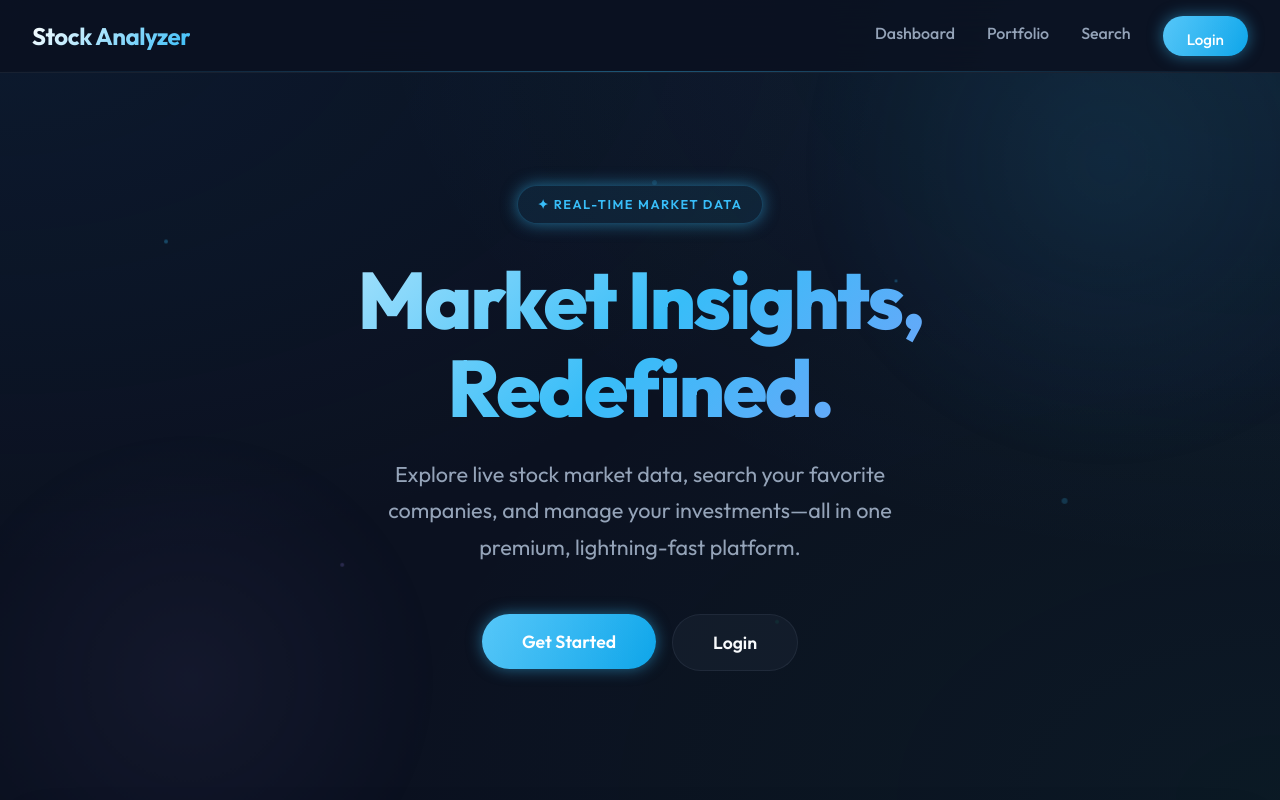
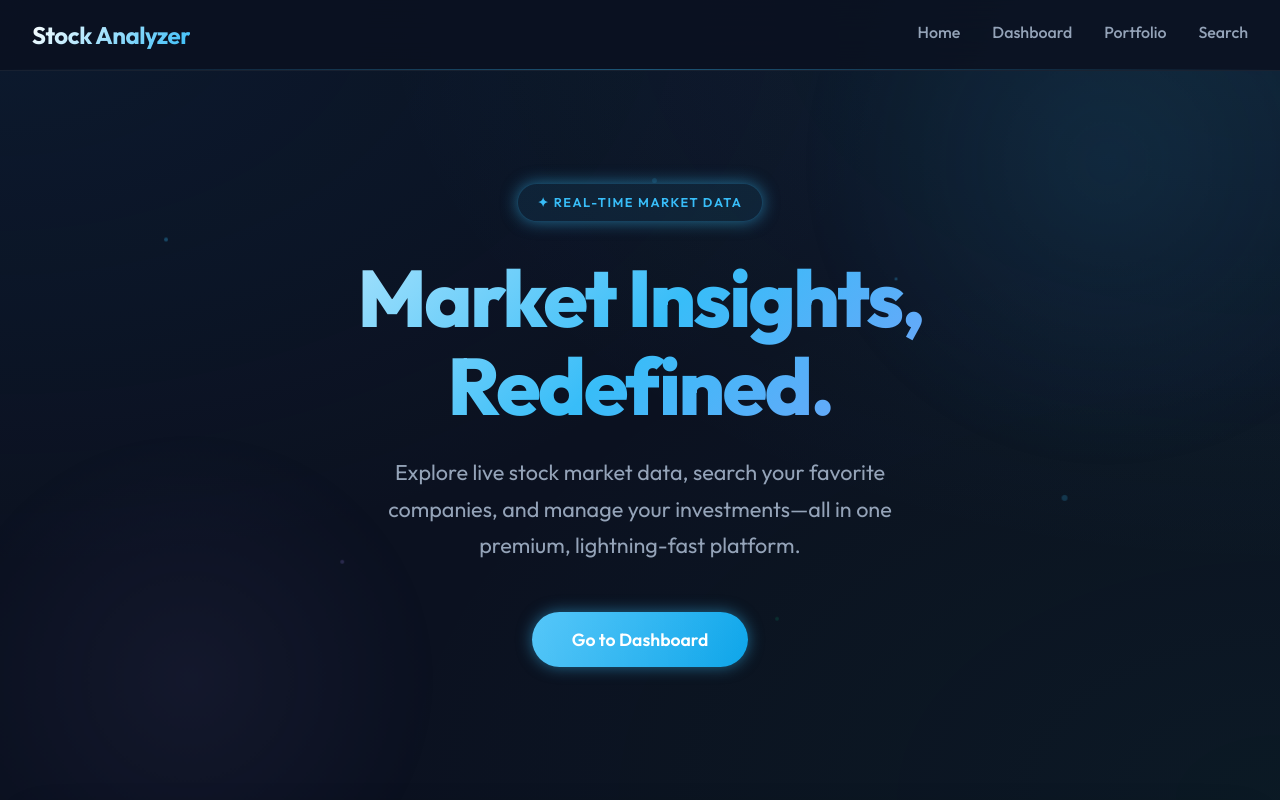
Before and after one commit to Aryan-Rustagi/Stock-Analyzer, a React (Vite) app in the folder client/: page / in a window 1280 px wide. Shown: the top 800 px of the page. Built offline with nearby package versions, Linux system fonts and the light colour scheme; sample sign-in values are in the browser's storage.

Commit message:
Hide login buttons when logged in and add home link

```diff
--- a/client/src/App.jsx
+++ b/client/src/App.jsx
@@ -2,7 +2,7 @@ import LandingPage from './pages/LandingPage'
 import Login from './pages/Login'
 import SignUp from './pages/SignUp'
 import About from './components/About'
-import { BrowserRouter, Routes, Route, Link } from 'react-router-dom'
+import { BrowserRouter, Routes, Route, Link, useLocation } from 'react-router-dom'
 import Dashboard from './pages/Dashboard'
 import SearchStock from './pages/SearchStock'
 import ProtectedRoute from './components/ProtectedRoute'
@@ -10,21 +10,31 @@ import Portfolio from './pages/Portfolio'
 
 import './App.css'
 
-function App() {
+function Navigation() {
+  const location = useLocation();
+  const isLoggedIn = !!localStorage.getItem('token');
+
   return (
-    <BrowserRouter>
-      <div className="app-container">
     <nav className="navbar">
       <div className="navbar-brand">
         <Link to="/">Stock Analyzer</Link>
       </div>
       <div className="navbar-links">
+        <Link to="/">Home</Link>
         <Link to="/dashboard">Dashboard</Link>
         <Link to="/portfolio">Portfolio</Link>
         <Link to="/searchstock">Search</Link>
-            <Link to="/login" className="btn-glow">Login</Link>
+        {!isLoggedIn && <Link to="/login" className="btn-glow">Login</Link>}
       </div>
     </nav>
+  );
+}
+
+function App() {
+  return (
+    <BrowserRouter>
+      <div className="app-container">
+        <Navigation />
         <main className="main-content">
           <Routes>
             <Route path='/' element={<LandingPage />} />
--- a/client/src/components/Hero.jsx
+++ b/client/src/components/Hero.jsx
@@ -1,6 +1,7 @@
 import { Link } from "react-router-dom";
 
 function Hero() {
+    const isLoggedIn = !!localStorage.getItem('token');
     return (
         <div className="hero-section">
 
@@ -22,12 +23,20 @@ function Hero() {
             </p>
 
             <div className="hero-buttons">
+                {isLoggedIn ? (
+                    <Link to="/dashboard">
+                        <button className="btn-glow">Go to Dashboard</button>
+                    </Link>
+                ) : (
+                    <>
                         <Link to="/signup">
                             <button className="btn-glow">Get Started</button>
                         </Link>
                         <Link to="/login">
                             <button className="btn-glow btn-glass">Login</button>
                         </Link>
+                    </>
+                )}
             </div>
         </div>
     );
```
Lines whose indentation alone changed are shown as unchanged.
